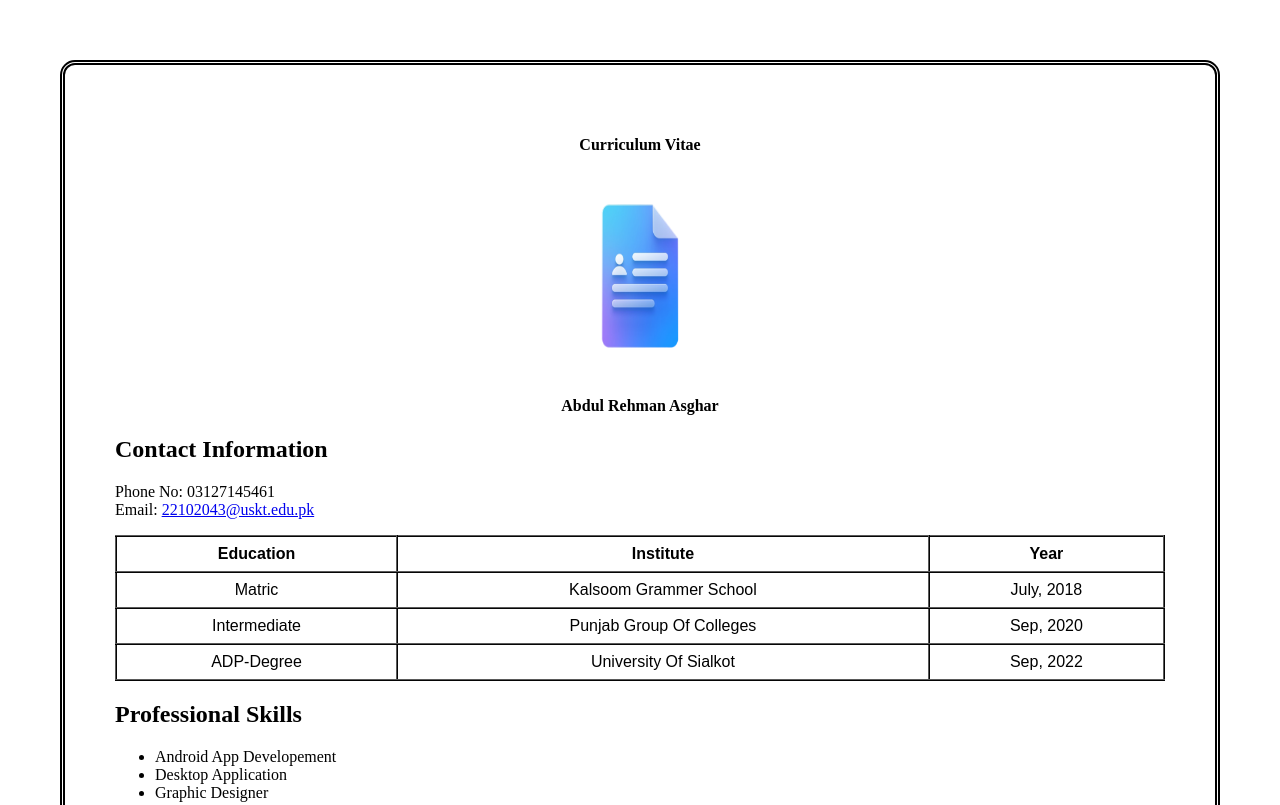
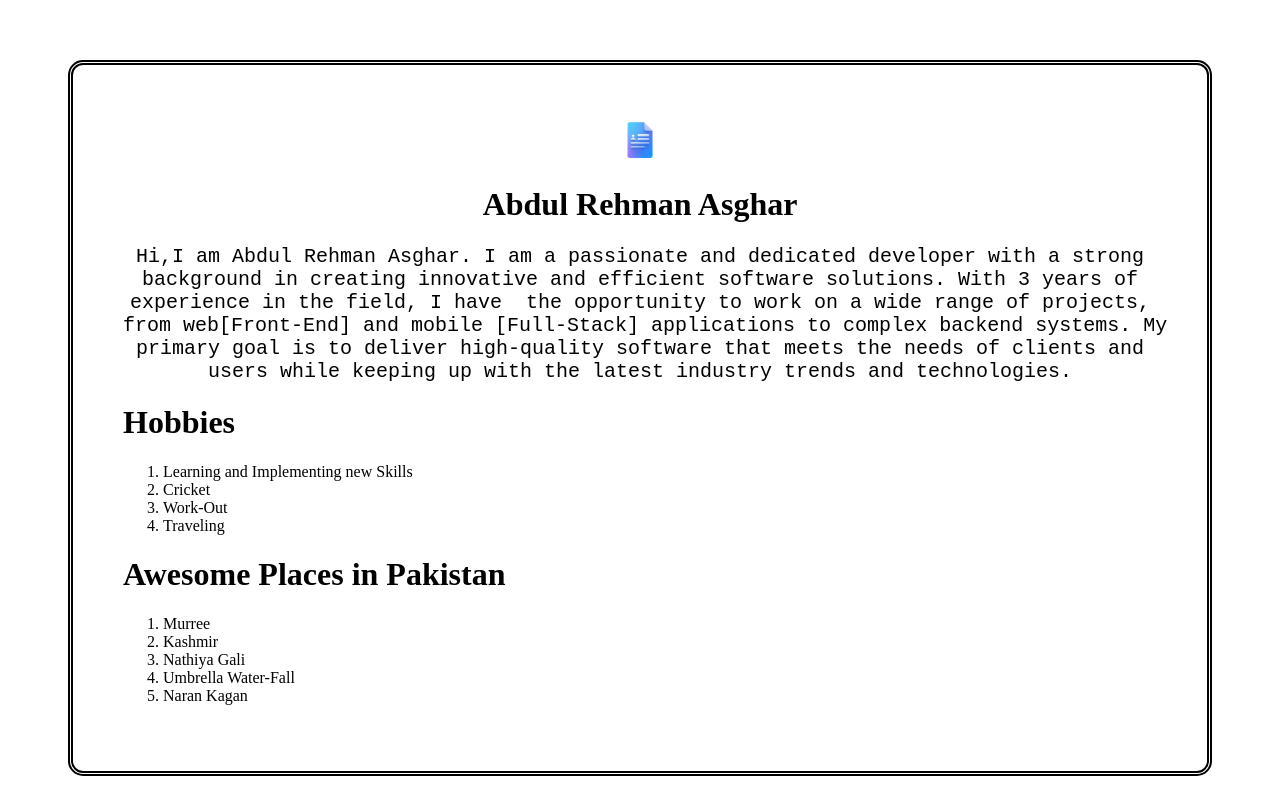
Before and after one commit to Abdul-Rehman-027/22101002_027, a plain HTML site: page index.html in a window 1280 px wide. Shown: the top 805 px of the page. Drawn offline with Linux system fonts and the light colour scheme.

Commit message:
index.html

```diff
--- a/index.html
+++ b/index.html
@@ -10,7 +10,7 @@
 	<style>
 
 
-body{
+div{
      margin: 60px;
      border: 5px double #000000;
      border-radius: 15px;
@@ -57,7 +57,33 @@ img{
 
                                   <!-- header-->
 
+<div >
+<img src="me.png" width="50" height="50";>
 
+ <h1 style="text-align: center;">Abdul Rehman Asghar</h1>
+
+ <pre style="text-align: center; font-size: 20px;">Hi,I am Abdul Rehman Asghar. I am a passionate and dedicated developer with a strong<br>background in creating innovative and efficient software solutions. With 3 years of<br>experience in the field, I have  the opportunity to work on a wide range of projects,<br>from web[Front-End] and mobile [Full-Stack] applications to complex backend systems. My<br>primary goal is to deliver high-quality software that meets the needs of clients and<br>users while keeping up with the latest industry trends and technologies.</pre>
+
+<h1>Hobbies</h1>
+<ol>
+  <li>Learning and Implementing new Skills</li>
+  <li>Cricket</li>
+  <li>Work-Out</li>
+  <li>Traveling</li>
+</ol>
+
+<h1>Awesome Places in Pakistan</h1>
+<ol>
+  <li>Murree</li>
+  <li>Kashmir</li>
+  <li>Nathiya Gali</li>
+  <li>Umbrella Water-Fall</li>
+  <li>Naran Kagan</li>
+</ol>
+</div>
+
+
+	<div>
 	<h4 >Curriculum Vitae</h4>
 	<img src="me.png" width="150" height="200" >
   <h4 >Abdul Rehman Asghar</h4>
@@ -161,5 +187,6 @@ img{
   <li><h3>Support of Open-Source Contributions:</h3> Contribute to open-source projects that have a broader societal impact, and encourage the open-source community in your country.</li>
 
 </ol>
+		</div>
 </body>
 </html>
```
